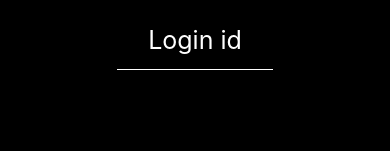
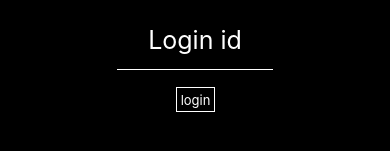
Before and after one commit to Mwattsup/expoTimeclock, a React Native app: screen / in a window 390 px wide. Shown: the part 395-546 px from the top of the page. Built offline with nearby package versions, Linux system fonts and the light colour scheme.

Commit message:
creating and positioning the button

```diff
--- a/components/Home.js
+++ b/components/Home.js
@@ -1,5 +1,5 @@
 import React, { useState } from 'react';
-import { StyleSheet, View, TextInput, Button } from 'react-native';
+import { StyleSheet, View, TextInput, TouchableOpacity, Text } from 'react-native';
 import {widthPercentageToDP as wp, heightPercentageToDP as hp} from 'react-native-responsive-screen';
 
 export default function Home() {
@@ -13,9 +13,12 @@ export default function Home() {
     return (
         <View style={styles.container}>
             <TextInput  keyboardType='numeric' style={styles.input}
-            placeholder='Login id'
+            placeholder='Login id' placeholderTextColor='#fff'
             onChangeText={changeHandler}
             />
+            <TouchableOpacity>
+                <Text style={styles.button}>login</Text>
+            </TouchableOpacity>
         </View>
     )
 }
@@ -38,4 +41,17 @@ const styles = StyleSheet.create({
         fontSize: hp('3%'),
         color: '#fff'
     },
+    button: {
+        color: '#fff',
+        height: hp('3%'),
+        width: wp('10%'),
+        borderWidth: .5,
+        borderColor: '#fff',
+        textAlign: 'center',
+        fontSize: hp('1.5%'),
+        paddingTop: hp('.5%'),
+        marginLeft: wp('45%'),
+        marginRight: wp('45%'),
+        marginTop: hp('2%')
+    }
 })
```
